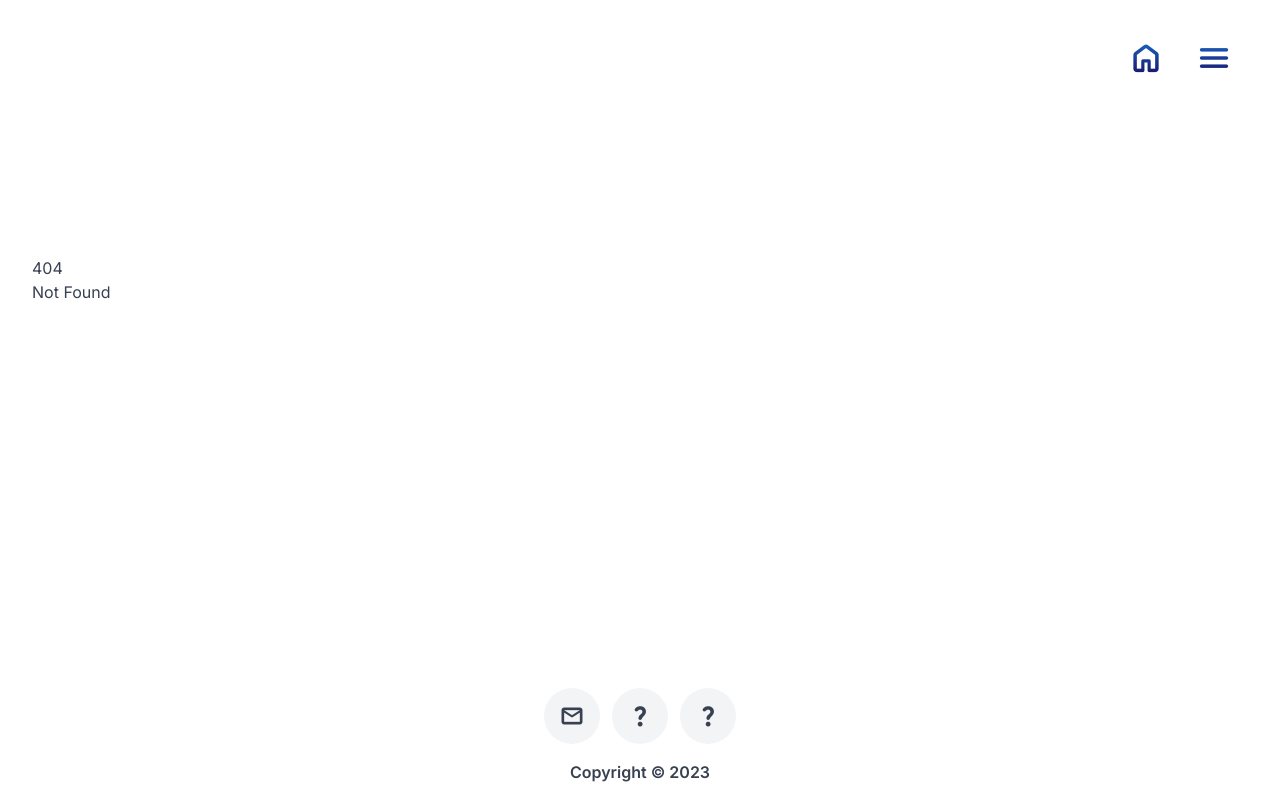
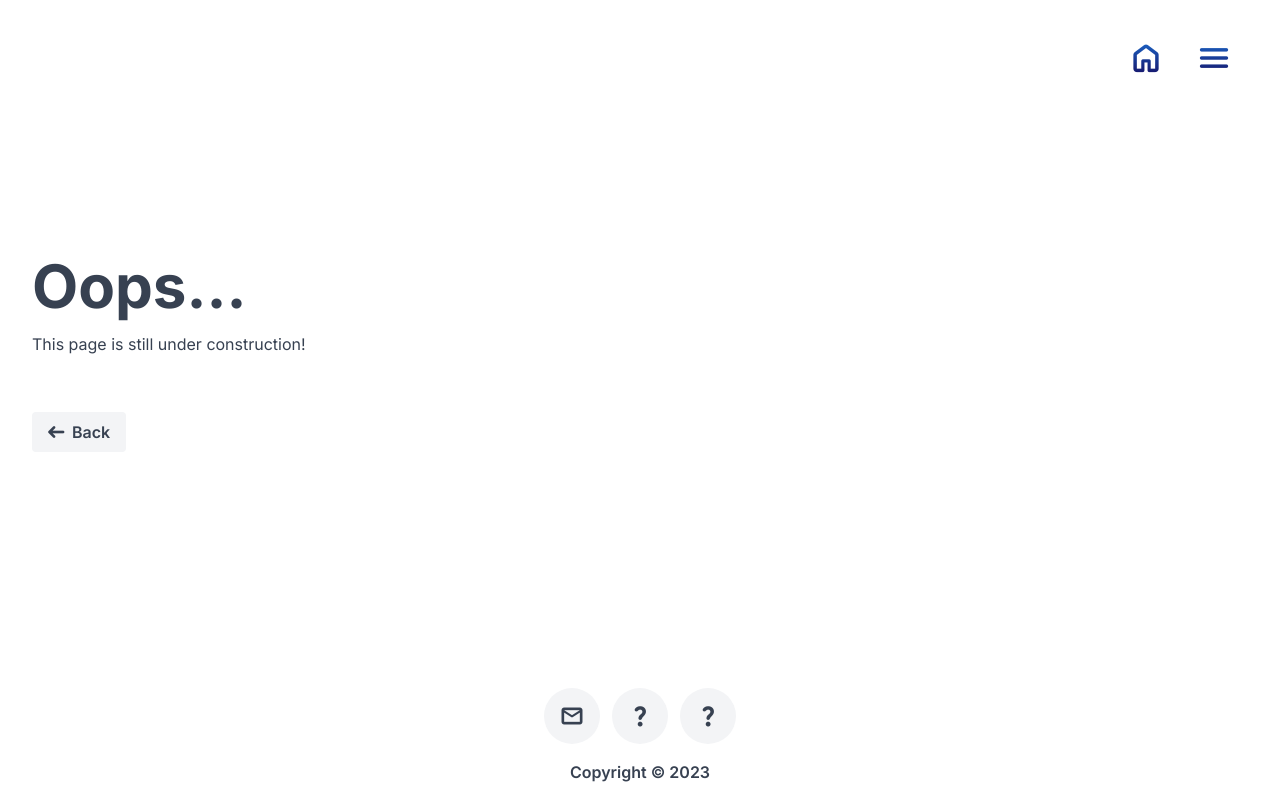
Before and after one commit to jackreimers/Blog, a SvelteKit app: page /projects in a window 1280 px wide. Before the commit this address had no page. Built offline with nearby package versions, Linux system fonts and the light colour scheme.

Commit message:
Add projects page placeholder

```diff
--- /dev/null
+++ b/src/routes/projects/+page.svelte
@@ -0,0 +1,13 @@
+<script lang="ts">
+	import Button from '$lib/components/buttons/button.svelte';
+	import Icon from '$lib/components/text/icon.svelte';
+</script>
+
+<div class="mb-16 max-w-prose">
+	<p class="mb-4 text-6xl font-bold">Oops...</p>
+	<p>This page is still under construction!</p>
+</div>
+<Button href="/" classes="bg-gray-100 py-2.5 pl-3 pr-4 font-semibold">
+	<Icon icon="arrow_left_alt" />
+	Back
+</Button>
```
